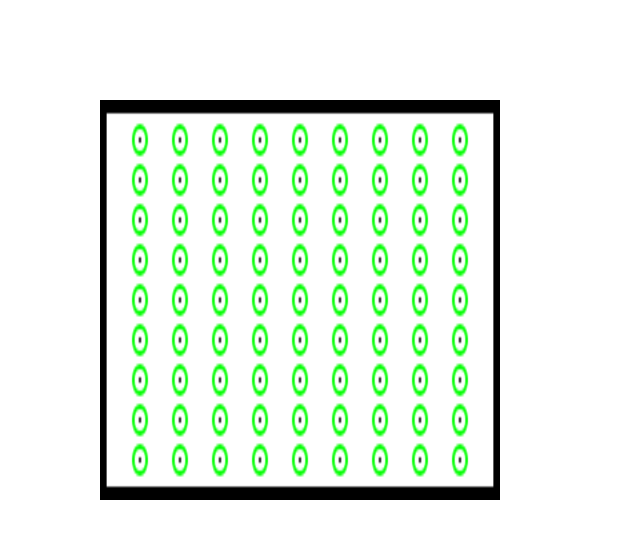
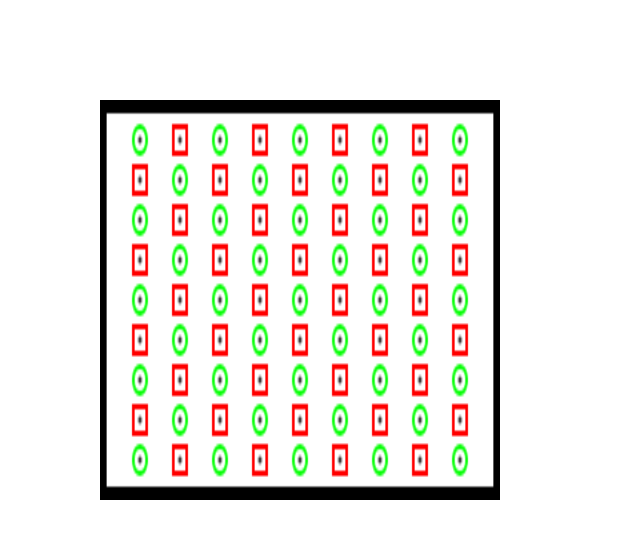
Before and after one commit to stubailo/conways-game-of-life, a plain HTML site: page drawing.html in a window 1280 px wide. Shown: the whole page, without its empty margins (0-640 px from the left). Drawn offline with Linux system fonts and the light colour scheme.

Commit message:
Extracted out drawing commands and fleshed out library some

```diff
--- /dev/null
+++ b/basic_drawing.js
@@ -0,0 +1,34 @@
+(function () {
+    var black = Color(0,0,0);
+    var red = Color(255,0,0);
+    var green = Color(0,255,0);
+    var blue = Color(0,0,255);
+
+    pad = Pad(document.getElementById('canvas'));
+    pad.clear();
+
+    var MAX_X = 100;
+    var MAX_Y = 100;
+    var x_factor = pad.get_width() / MAX_X;
+    var y_factor = pad.get_height() / MAX_Y;
+
+    // draw a box
+    pad.draw_rectangle(Coord(0, 0), pad.get_width(), pad.get_height(), 10, black);
+
+    // draw some circles inside the box
+    var RADIUS = 5;
+    var LINE_WIDTH = 2;
+    for (var i = 10; i < MAX_X; i = i + 10) {
+	for (var j = 10; j < MAX_Y; j = j + 10) {
+	    pad.draw_point(Coord(i*x_factor, j*y_factor), black);
+	    if (i % 20 == j % 20) {
+		pad.draw_circle(Coord(i*x_factor, j*y_factor),
+				RADIUS, LINE_WIDTH, green);
+	    } else {
+		pad.draw_square(Coord(i*x_factor-RADIUS, j*y_factor-RADIUS),
+				RADIUS*2, LINE_WIDTH, red);
+	    }
+	}
+    }
+
+}) ()
--- a/drawing.html
+++ b/drawing.html
@@ -10,53 +10,7 @@
 <body>
 
 <canvas id="canvas"></canvas>
-
-<script>
-(function () {
-	Coord = function (x, y) {return {x:x, y:y};};
-	Color = function (red, green, blue) {
-		return {red: red, green: green, blue: blue};
-		}
-	var black = Color(0,0,0);
-	var red = Color(255,0,0);
-	var green = Color(0,255,0);
-	var blue = Color(0,0,255);
-
-	pad = Pad(document.getElementById('canvas'));
-	pad.clear();
-
-	var MAX_X = 100;
-	var MAX_Y = 100;
-	var x_factor = pad.get_width() / MAX_X;
-  var y_factor = pad.get_height() / MAX_Y;
-
-	// draw a box
-	pad.draw_line(
-		Coord(0, 0),
-		Coord(100*x_factor, 0),
-		10, black);
-	pad.draw_line(
-		Coord(0, 0),
-		Coord(0, 100*y_factor),
-		10, black);
-	pad.draw_line(
-		Coord(0, 100*y_factor),
-		Coord(100*x_factor, 100*y_factor),
-		10, black);
-	pad.draw_line(
-		Coord(100*x_factor, 0),
-		Coord(100*x_factor, 100*y_factor),
-		10, black);
-
-	// draw some circles inside the box
-	var RADIUS = 1;
-	for (var i = 10; i < MAX_X; i = i + 10)
-		for (var j = 10; j < MAX_Y; j = j + 10)
-			pad.draw_point(Coord(i*x_factor, j*y_factor), RADIUS, green);
-	}) ()
-
-
-</script>
+<script src="basic_drawing.js"></script>
 
 </body>
 </html>
--- a/graphics.js
+++ b/graphics.js
@@ -1,33 +1,81 @@
+var Coord = function (x, y) {
+    return {x:x, y:y};
+};
+
+var Color = function (red, green, blue) {
+    return {red: red, green: green, blue: blue};
+};
+
 var Pad = function (canvas) {
-    var DEFAULT_LINE_WIDTH = 4;
-    var DEFAULT_POINT_RADIUS = 5;
+    var DEFAULT_CIRCLE_RADIUS = 5;
+    var DEFAULT_LINE_WIDTH = 2;
 
     var context = canvas.getContext('2d');
     var width = canvas.width;
     var height = canvas.height;
 
+    function apply_line_width(ctx, line_width) {
+        ctx.lineWidth = (line_width) ? line_width : DEFAULT_LINE_WIDTH;
+    }
+
+    function apply_color(ctx, color) {
+        if (color) {
+            ctx.strokeStyle = 'rgba(' + color.red + ',' + color.green + ',' + color.blue + ', 1)';
+        }
+    }
+
+    function apply_fill_color(ctx, color) {
+        if (color) {
+            ctx.fillStyle = 'rgba(' + color.red + ',' + color.green + ',' + color.blue + ', 1)';
+        }
+    }
+
     return {
-        draw_point: function (coord, radius, color) {
+        draw_circle: function(coord, radius, line_width, color, fill_color) {
             context.beginPath();
-            context.arc(coord.x, coord.y, (radius) ? radius : DEFAULT_POINT_RADIUS, 0, Math.PI*2, true);
+            context.arc(coord.x, coord.y,
+                        (radius) ? radius : DEFAULT_CIRCLE_RADIUS,
+                        0, Math.PI*2, true);
             context.closePath();
-            context.fill();
-	        	if (color)
-	    	        context.strokeStyle = 'rgba(' + color.red + ',' + color.green + ',' + color.blue + ', 1)';
+            apply_line_width(context, line_width);
+            apply_color(context, color);
+            apply_fill_color(context, fill_color);
             context.stroke();
         },
+
+       draw_point: function (coord, color) {
+           this.draw_circle(coord, 1, 1, color, color);
+        },
+
         draw_line: function (from, to, line_width, color) {
             context.beginPath();
             context.moveTo(from.x, from.y);
             context.lineTo(to.x, to.y);
-        	if (color)
-    	        context.strokeStyle = 'rgba(' + color.red + ',' + color.green + ',' + color.blue + ', 1)';
+            apply_line_width(context, line_width);
+            apply_color(context, color);
             context.lineWidth = (line_width) ? line_width : DEFAULT_LINE_WIDTH;
+            context.fill();
+            context.closePath();
             context.stroke();
         },
+
+        draw_rectangle: function (top_left, width, height, line_width, color) {
+            context.beginPath();
+            context.rect(top_left.x, top_left.y, width, height);
+            apply_line_width(context, line_width);
+            apply_color(context, color);
+            context.closePath();
+            context.stroke();
+        },
+
+        draw_square: function (top_left, side_length, line_width, color) {
+            this.draw_rectangle(top_left, side_length, side_length, line_width, color);
+        },
+
         clear: function () {
             context.clearRect(0, 0, width, height);
         },
+
         get_width: function () {return width;},
         get_height: function () {return height;}
     }
```
Lines whose indentation alone changed are shown as unchanged.
